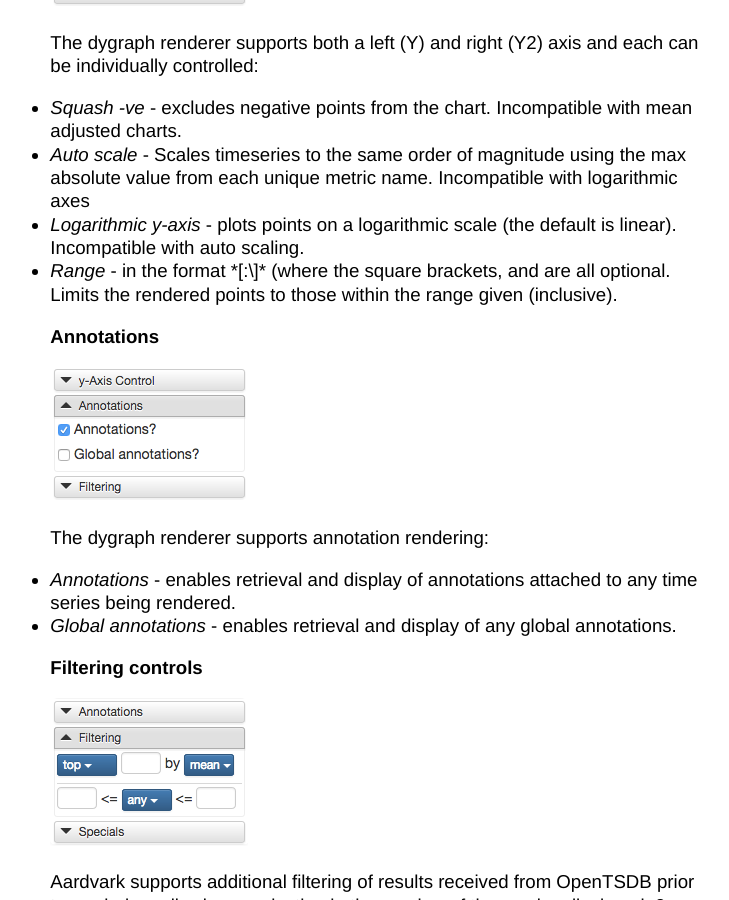
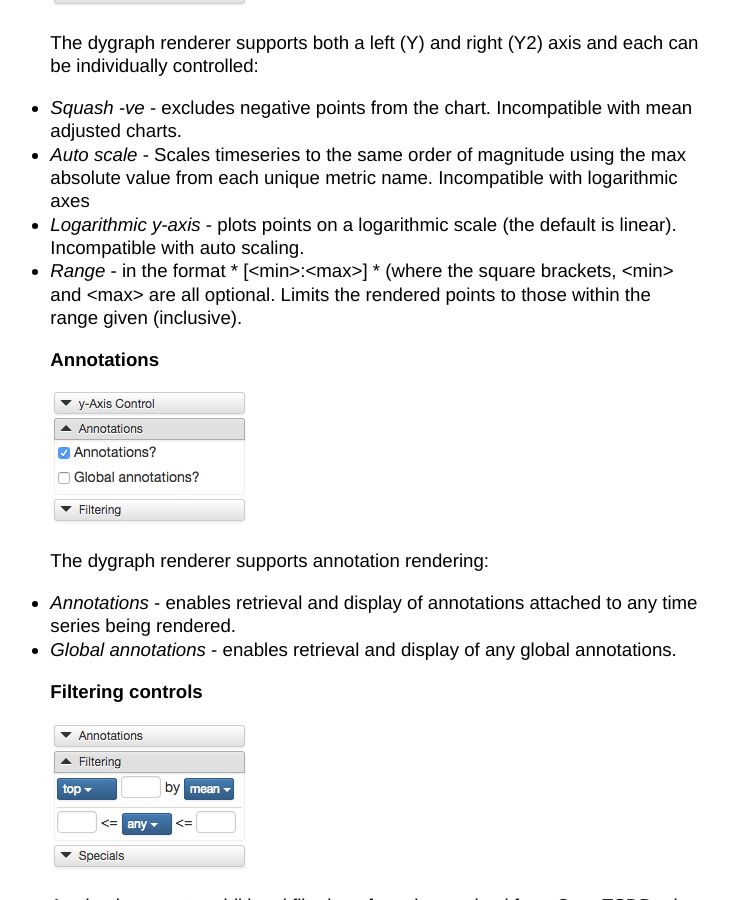
Before and after one commit to eswdd/aardvark, a Jekyll site: the page built from user-guide.md, in a window 1280 px wide and 900 px high, scrolled down 6154 px. Shown: the whole window, without its empty margins (263-992 px from the left). Built offline with Jekyll 4.4.1, drawn with Linux system fonts in a browser that asks for light colours.

Commit message:
Fixes to work with pages renderer

```diff
--- a/user-guide.md
+++ b/user-guide.md
@@ -151,7 +151,7 @@
 * *Squash -ve* - excludes negative points from the chart. Incompatible with mean adjusted charts.
 * *Auto scale* - Scales timeseries to the same order of magnitude using the max absolute value from each unique metric name. Incompatible with logarithmic axes
 * *Logarithmic y-axis* - plots points on a logarithmic scale (the default is linear). Incompatible with auto scaling.
-* *Range* - in the format *\[<min>:<max>\]* (where the square brackets, <min> and <max> are all optional. Limits the rendered points to those within the range given (inclusive).
+* *Range* - in the format * \[&lt;min&gt;:&lt;max>\] * (where the square brackets, &lt;min> and &lt;max> are all optional. Limits the rendered points to those within the range given (inclusive).
 
 
 #### Annotations
```
